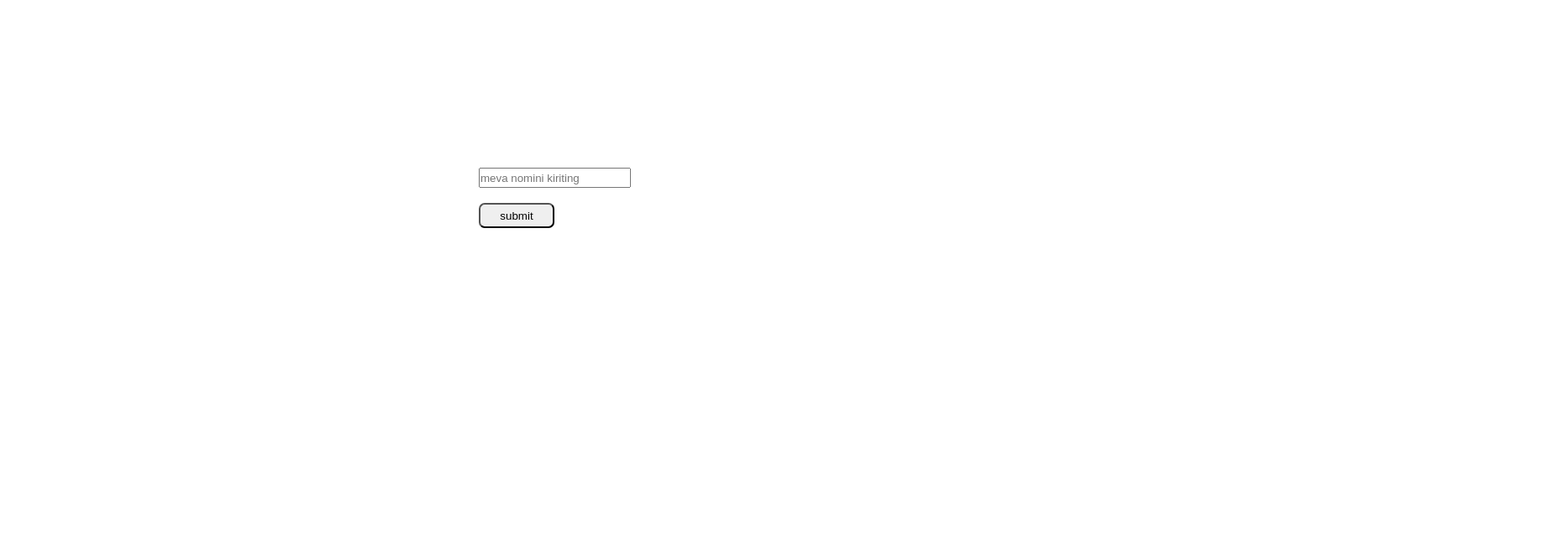
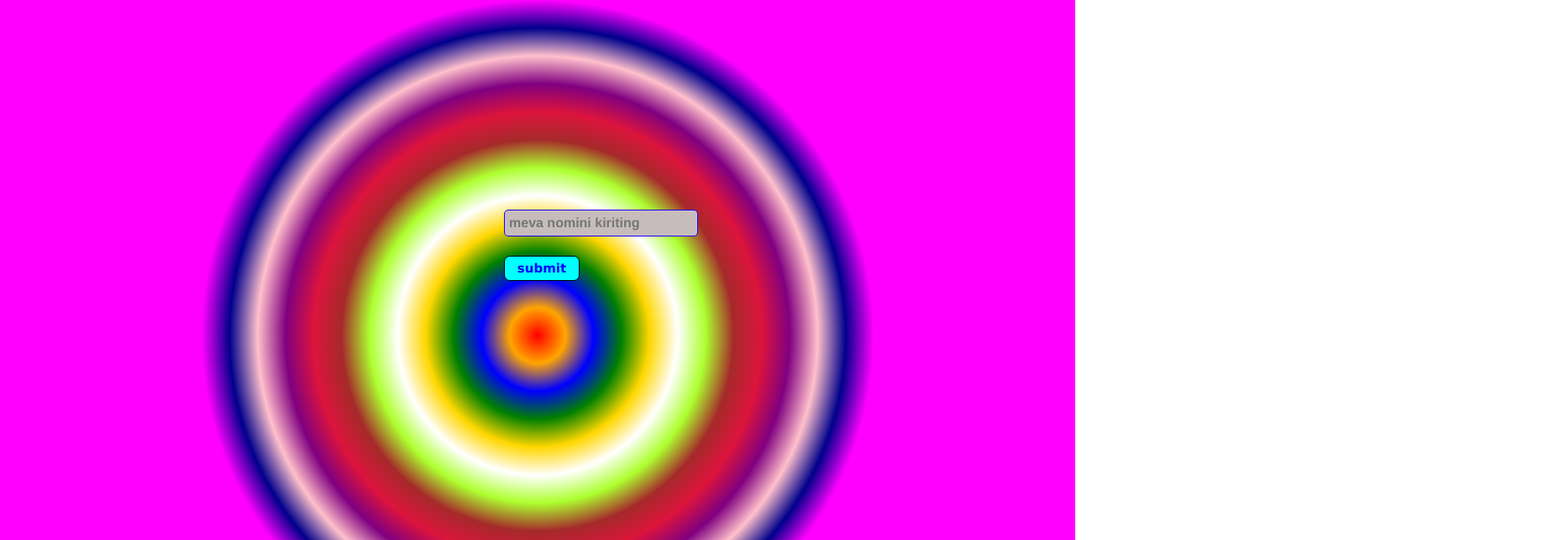
Before and after one commit to Muhammadnosir07/js_1, a plain HTML site: page index.html in a window 1280 px wide. Shown: the top 644 px of the page at 84% size, 1850 px wide, since content can reach past the window. Drawn offline with Linux system fonts and the light colour scheme.

Commit message:
icaejbhbv

```diff
--- a/css/sytle.css
+++ b/css/sytle.css
@@ -2,17 +2,61 @@
     margin: 0;
     padding: 0;
 }
+.wrapper{
+    background: radial-gradient(circle closest-side, red, orange, blue, green, gold, white, greenyellow, brown, crimson, purple, pink, darkblue, magenta);
+    height: 100vh;
+    width: 100%;
+}
 .form{
-    position: relative;
     left: 570px;
     top: 200px;
 }
 .inp1{
+    position: relative;
+    left: 600px;
+    top: 250px;
     outline: none;
     height: 20px;
+    border-radius: 5px 5px 5px 5px;
+    color: crimson;
+    border: 1px solid rgb(25, 0, 255);
+    padding: 5px;
+    font-family: 'Franklin Gothic Medium', 'Arial Narrow', Arial, sans-serif;
+    font-weight: 600;
+    font-size: 16px;
+    background-color: rgb(199, 188, 188);
+}
+.inp1:hover{
+    width: 200px;
+    height: 30px;
+    border: 2px solid green;
+    font-size: 20px;
+    font-weight: 700;
+    color: green;
+    font-family: 'Franklin Gothic Medium', 'Arial Narrow', Arial, sans-serif;
+
 }
 .btn{
+    position: relative;
+    left: 600px;
+    display: inline-block;
+    top: 255px;
     width: 90px;
+    font-size: 15px;
     height: 30px;
     border-radius: 7px 7px 7px 7px;
+    border: 1px solid black;
+    background-color: aqua;
+    color: rgb(4, 0, 253);
+    font-weight: 600;
+    font-family: 'Lucida Sans', 'Lucida Sans Regular', 'Lucida Grande', 'Lucida Sans Unicode', Geneva, Verdana, sans-serif;
 }
+.btn:hover{
+    background: rgb(61, 61, 216);
+    font-size: 20px;
+    color: wheat;
+    font-family: Impact, Haettenschweiler, 'Arial Narrow Bold', sans-serif;
+    font-weight: 400;
+    height: 40px;
+    width: 100px;
+}
--- a/index.html
+++ b/index.html
@@ -4,14 +4,16 @@
     <meta charset="UTF-8">
     <meta http-equiv="X-UA-Compatible" content="IE=edge">
     <meta name="viewport" content="width=device-width, initial-scale=1.0">
-    <title>Document</title>
+    <title>Muhammadnosir</title>
     <link rel="stylesheet" href="./css/sytle.css">
 </head>
 <body>
+ <div class="wrapper">
     <form action="#" class="form">
         <input type="text" class="inp1" placeholder="meva nomini kiriting"><br><br>
         <button class="btn" type="submit" onclick="click">submit</button>
     </form>
+ </div>
     <script src="./js/main.js"></script>
 </body>
 </html>
```
